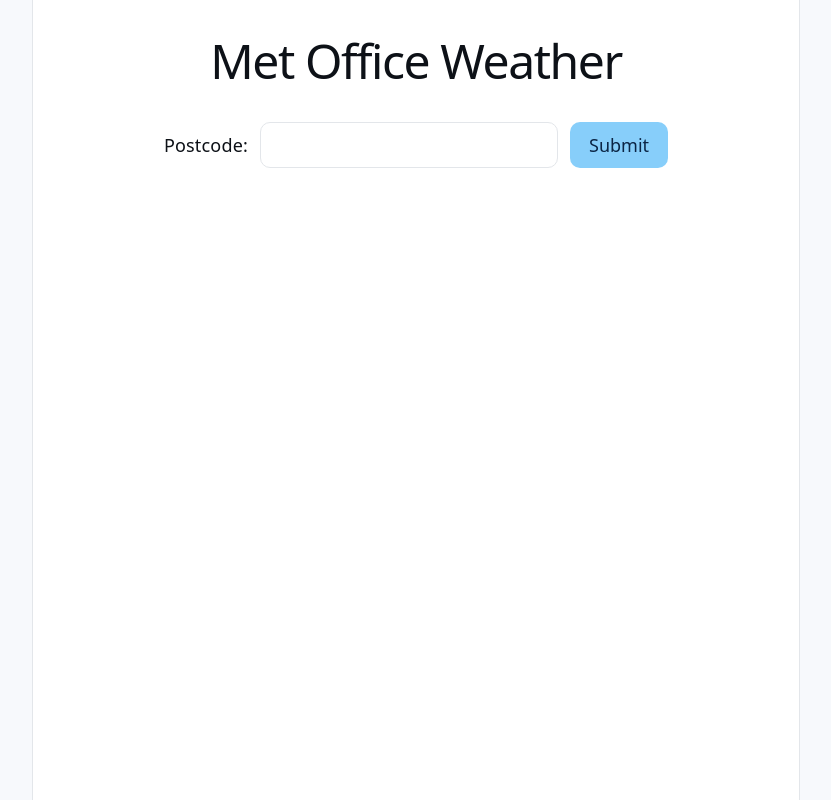
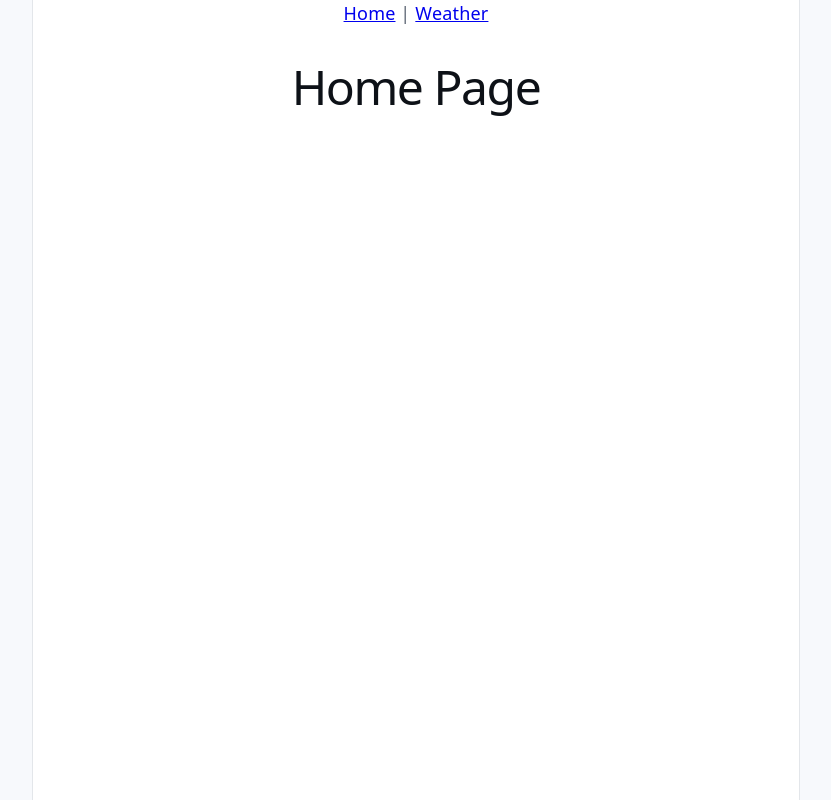
Before and after one commit to bethclarke-s/ns-met-office-weather, a React (Vite) app in the folder metoffice/: page / in a window 1280 px wide. Shown: the whole page, without its empty margins (224-1055 px from the left). Built offline with nearby package versions, Linux system fonts and the light colour scheme.

Commit message:
Added a second page

```diff
--- a/metoffice/package.json
+++ b/metoffice/package.json
@@ -11,7 +11,8 @@
   },
   "dependencies": {
     "react": "^19.2.8",
-    "react-dom": "^19.2.8"
+    "react-dom": "^19.2.8",
+    "react-router-dom": "^7.18.4"
   },
   "devDependencies": {
     "@types/node": "^24.13.3",
--- a/metoffice/src/App.tsx
+++ b/metoffice/src/App.tsx
@@ -1,10 +1,14 @@
 import React, {useState} from 'react';
 import { get_weather_from_postcode } from './weather.js'
 import './index.css'
+import { BrowserRouter, Routes, Route, Link } from 'react-router-dom';
 
-function App(): React.ReactElement {
+function Home() {
+  return <h1>Home Page</h1>;
+}
 
-  interface WeatherForcast {
+function Weather() {
+    interface WeatherForcast {
     time: string;
     temperature: number;
     weather_type: string;
@@ -48,7 +52,7 @@
   }
 
   return <>
-        <h1> Met Office Weather </h1>
+      <h1> Met Office Weather </h1>
         <form action="" onSubmit={formHandler}>
             <label htmlFor="postcodeInput"> Postcode: </label>
             <input type="text" id="postcodeInput" onChange={updatePostcode}/>
@@ -74,6 +78,25 @@
             </tbody>
         </table>
         )}
+  </>;
+}
+
+function App(): React.ReactElement {
+
+
+
+  return <>
+      <BrowserRouter>
+        <nav>
+          <Link to="/">Home</Link> |{" "}
+          <Link to="/weather">Weather</Link>
+        </nav>
+        <Routes>
+          <Route path="/" element={<Home />} />
+          <Route path="/weather" element={<Weather />} />
+        </Routes>
+
+      </BrowserRouter>
     </>;
 }
 
```
Also changed, not shown: 1 other file (tests, documents, lock files or other folders).
